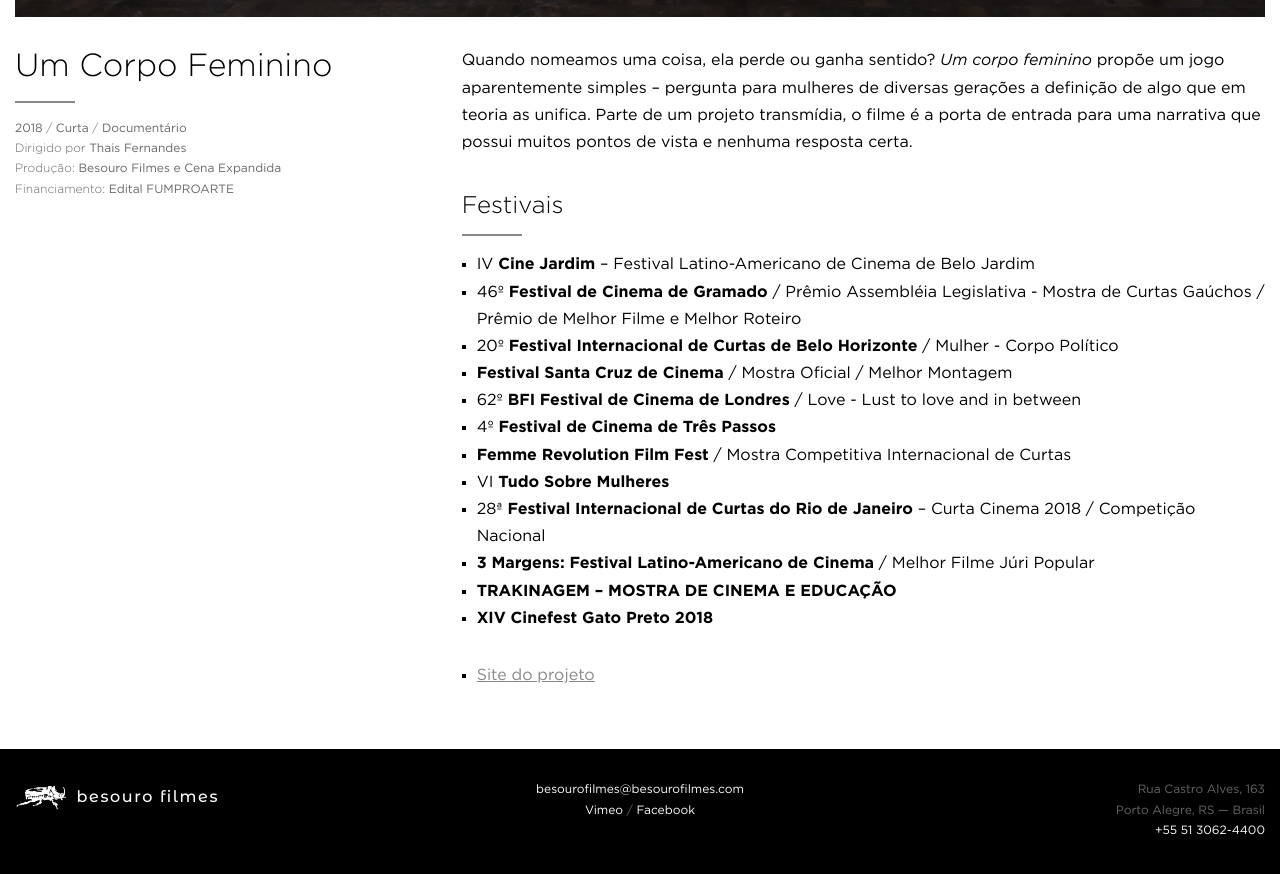
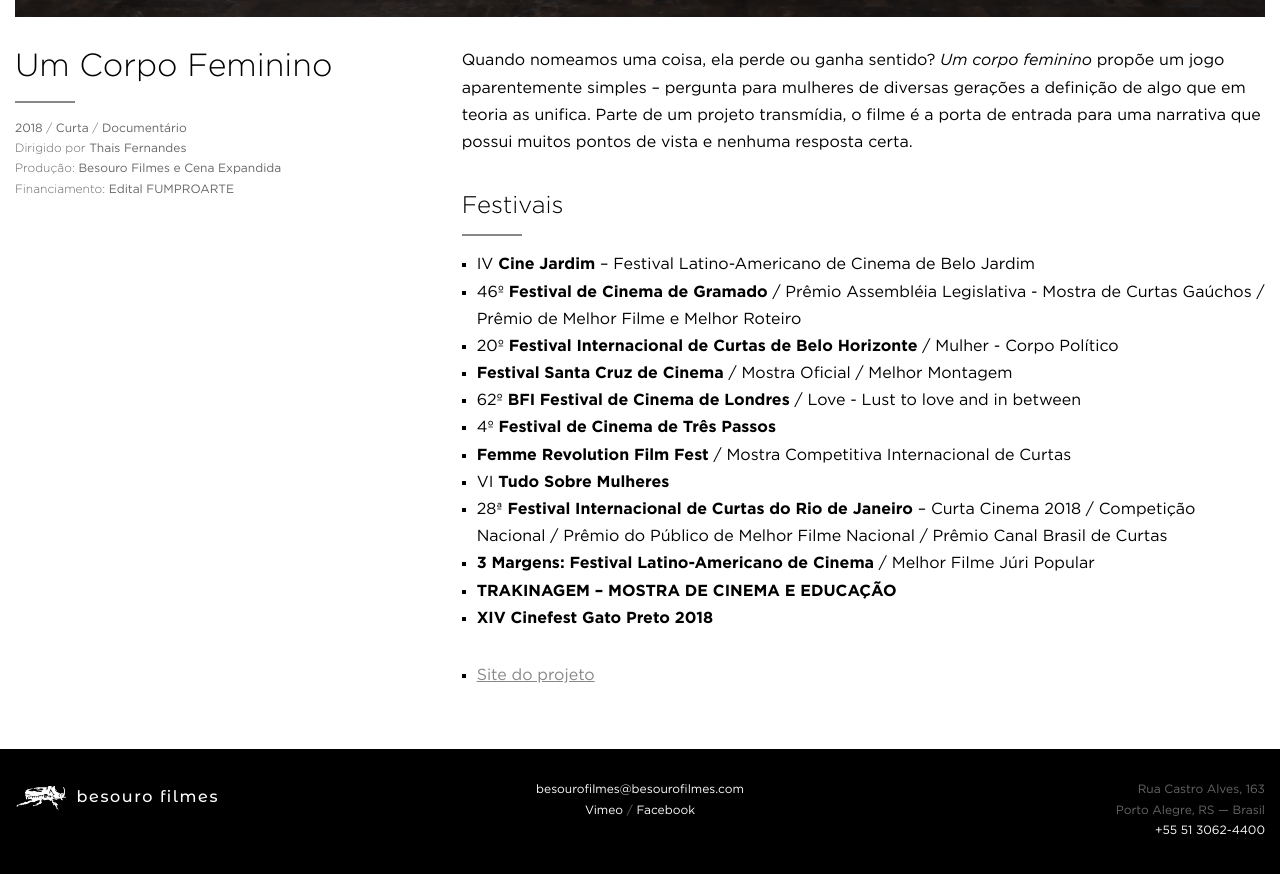
Before and after one commit to arthrfrts/besouro, a Jekyll site: the page built from _projects/um-corpo-feminino.md, in a window 1280 px wide and 900 px high, scrolled down 801 px. Shown: the top 874 px of the window. Built offline with Jekyll 4.4.1, drawn with Linux system fonts in a browser that asks for light colours.

Commit message:
Updated Um Corpo Feminino

```diff
--- a/_projects/um-corpo-feminino.md
+++ b/_projects/um-corpo-feminino.md
@@ -28,7 +28,7 @@ Quando nomeamos uma coisa, ela perde ou ganha sentido? _Um corpo feminino_ prop
 * 4º **Festival de Cinema de Três Passos**
 * **Femme Revolution Film Fest** / Mostra Competitiva Internacional de Curtas
 * VI **Tudo Sobre Mulheres**
-* 28ª **Festival Internacional de Curtas do Rio de Janeiro** – Curta Cinema 2018 / Competição Nacional
+* 28ª **Festival Internacional de Curtas do Rio de Janeiro** – Curta Cinema 2018 / Competição Nacional / Prêmio do Público de Melhor Filme Nacional / Prêmio Canal Brasil de Curtas
 * **3 Margens: Festival Latino-Americano de Cinema** / Melhor Filme Júri Popular
 * **TRAKINAGEM – MOSTRA DE CINEMA E EDUCAÇÃO**
 * **XIV Cinefest Gato Preto 2018**
```
